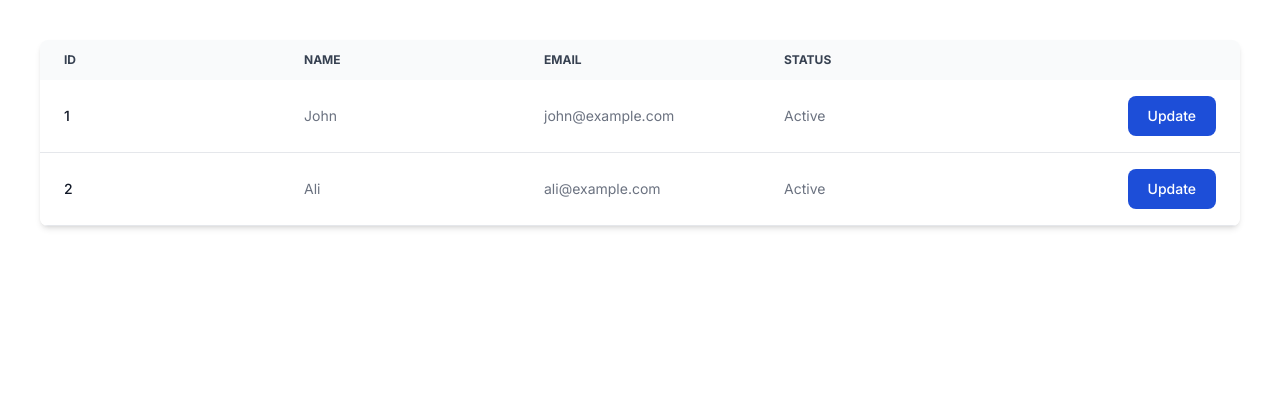
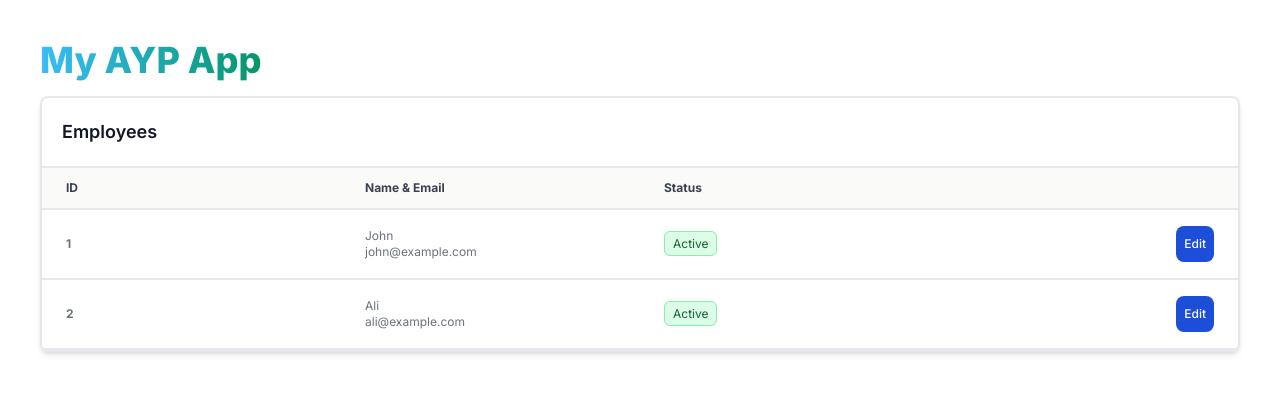
Before and after one commit to junhuito/employee-app, a Next.js app: page / in a window 1280 px wide. Shown: the top 394 px of the page. Built offline with nearby package versions, Linux system fonts and the light colour scheme.

Commit message:
feat: Employee table style

```diff
--- a/src/app/page.tsx
+++ b/src/app/page.tsx
@@ -23,6 +23,7 @@ export default function Home() {
 
   return (
     <main className='p-10 space-y-4'>
+      <h1 className="mb-4 text-2xl font-extrabold text-gray-900 dark:text-white md:text-4xl"><span className="text-transparent bg-clip-text bg-gradient-to-r to-emerald-600 from-sky-400">My AYP App</span></h1>
       <EmployeeTable data={employeeTableData} onActionClick={(employeeData) => {
         setModalContent(
           <EmployeeForm
--- a/src/components/Button.tsx
+++ b/src/components/Button.tsx
@@ -31,7 +31,7 @@ export const Button = (props: ButtonDefaultHTMLAttributes & Button) => {
     <button
       {...buttonDefaultHTMLAttributes}
       type={type}
-      className={`text-white ${buttonTheme[theme]} disabled:cursor-not-allowed cursor-pointer font-medium rounded-lg text-sm px-5 py-2.5 focus:outline-none`}
+      className={`text-white ${buttonTheme[theme]} disabled:cursor-not-allowed cursor-pointer font-medium rounded-lg text-xs px-2 py-2.5 focus:outline-none`}
     >
       {text}
     </button>
--- a/src/components/EmployeeForm.tsx
+++ b/src/components/EmployeeForm.tsx
@@ -55,7 +55,8 @@ export const EmployeeForm = (props: EmployeeForm) => {
       />
       <div className="block w-full">
         <Toggle
-          label="Status"
+          label={employeeData.status}
+          labelCapitilize={true}
           checked={employeeData.status === EmployeeStatus.ACTIVE}
           onChange={handleToggle}
         />
--- a/src/components/EmployeeTable.tsx
+++ b/src/components/EmployeeTable.tsx
@@ -1,5 +1,7 @@
+import { EmployeeStatus } from "@/constants/employee.enum";
 import { Button } from "./Button";
 import { EmployeeData } from "@/interfaces/employee.interface";
+import classNames from "classnames";
 
 export type EmployeeTable = {
   data: EmployeeData[];
@@ -11,23 +13,23 @@ export const EmployeeTable = ({
   onActionClick = () => void 0,
 }: EmployeeTable) => {
   return (
-    <div className="relative overflow-x-auto shadow-md sm:rounded-lg">
+    <div className="relative overflow-x-auto shadow-md border-2 dark:border-none rounded-lg">
       <table className="w-full text-sm md:table-fixed text-left rtl:text-right text-gray-500 dark:text-gray-400">
-        <thead className="text-xs text-gray-700 uppercase bg-gray-50 dark:bg-gray-700 dark:text-gray-400">
+        <caption className="p-5 border-b-2 dark:border-none text-lg font-semibold text-left rtl:text-right text-gray-900 bg-white dark:text-white dark:bg-gray-800">
+          Employees
+        </caption>
+        <thead className="text-xs border-b-2 dark:border-none text-gray-700 uppercas bg-stone-50 dark:bg-gray-700 dark:text-gray-400">
           <tr>
-            <th scope="col" className="px-6 py-3">
+            <th scope="col" className="capitalize px-6 py-3">
               ID
             </th>
-            <th scope="col" className="px-6 py-3">
-              Name
+            <th scope="col" className="capitalize px-6 py-3">
+              Name & Email
             </th>
-            <th scope="col" className="px-6 py-3">
-              Email
-            </th>
-            <th scope="col" className="px-6 py-3">
+            <th scope="col" className="capitalize px-6 py-3">
               Status
             </th>
-            <th scope="col" className="px-6 py-3">
+            <th scope="col" className="capitalize px-6 py-3">
               <span className="sr-only">Action</span>
             </th>
           </tr>
@@ -36,20 +38,33 @@ export const EmployeeTable = ({
           {data.map((employeeData) => (
             <tr
               key={employeeData.id}
-              className="bg-white border-b dark:bg-gray-800 dark:border-gray-700 hover:bg-gray-50 dark:hover:bg-gray-600"
+              className="bg-white border-b-2 text-xs dark:bg-gray-800 dark:border-gray-700 hover:bg-gray-50 dark:hover:bg-gray-600"
             >
-              <th
+              <td
                 scope="row"
-                className="px-6 py-4 font-medium text-gray-900 whitespace-nowrap dark:text-white"
+                className="px-6 py-4 whitespace-nowrap font-bold"
               >
                 {employeeData.id}
-              </th>
-              <td className="px-6 py-4">{employeeData.name}</td>
-              <td className="px-6 py-4">{employeeData.email}</td>
-              <td className="px-6 py-4 capitalize">{employeeData.status}</td>
+              </td>
+              <td className="px-6 py-4">
+                <p>
+                  {employeeData.name}
+                </p>
+                <p>
+                  {employeeData.email}
+                </p>
+              </td>
+              <td className={`px-6 py-4 capitalize`}>
+                <span className={`px-2 py-1 rounded-md ${classNames({
+                  ['border border-green-300 bg-green-100 text-green-800']: employeeData.status === EmployeeStatus.ACTIVE,
+                  ['border border-red-300 bg-red-100 text-red-800']: employeeData.status !== EmployeeStatus.ACTIVE,
+                })}`}>
+                  {employeeData.status}
+                </span>
+              </td>
               <td className="px-6 py-4 text-right">
                 <Button
-                  text="Update"
+                  text="Edit"
                   onClick={(e) => onActionClick(employeeData)}
                 />
               </td>
--- a/src/components/Toggle.tsx
+++ b/src/components/Toggle.tsx
@@ -3,12 +3,14 @@ import { useToggle } from "@/hooks";
 type Toggle = {
   label?: string;
   checked?: boolean;
+  labelCapitilize?: boolean;
   onChange?: (callback: boolean) => void;
 }
 
 export const Toggle = ({
   label = '',
   checked = false,
+  labelCapitilize = false,
   onChange = () => void 0,
 }: Toggle) => {
 
@@ -21,7 +23,7 @@ export const Toggle = ({
         onChange(e.target.checked);
       }}/>
       <div className="w-11 h-6 peer-focus:outline-none rounded-full peer peer-checked:after:translate-x-full rtl:peer-checked:after:-translate-x-full peer-checked:after:border-white after:content-[''] after:absolute after:top-[2px] after:start-[2px] after:bg-white after:border-gray-300 after:border after:rounded-full after:h-5 after:w-5 after:transition-all peer-checked:bg-green-600 bg-slate-900"></div>
-      <span className="ms-3 text-sm font-medium select-none">
+      <span className={`ms-3 text-sm font-medium select-none ${labelCapitilize ? 'capitalize' : ''}`}>
         {label}
       </span>
     </label>
```
